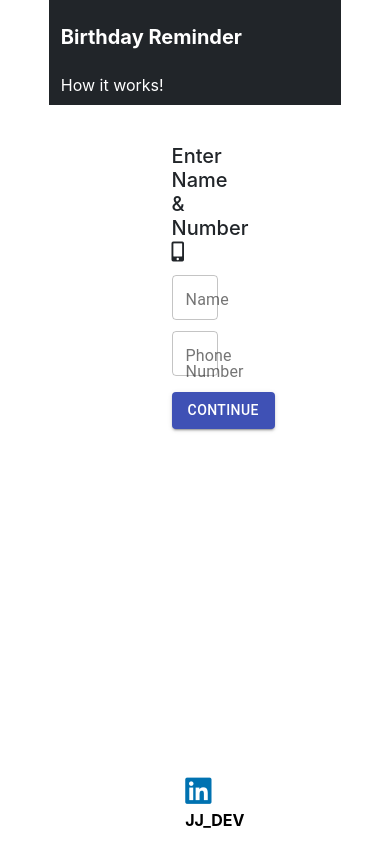
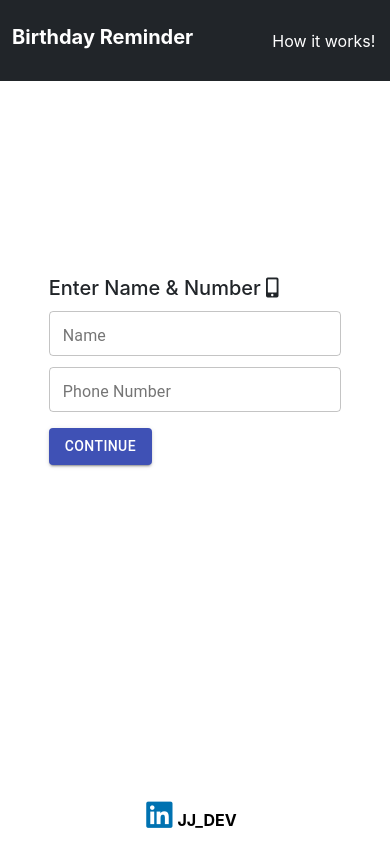
Before and after one commit to justinjohnson-dev/date-reminders, a React (Create React App) app in the folder client/: page / in a window 390 px wide. Built offline with nearby package versions, Linux system fonts and the light colour scheme.

Commit message:
adding mobile and tablet styling

```diff
--- a/client/src/components/banner/banner.css
+++ b/client/src/components/banner/banner.css
@@ -9,6 +9,12 @@
     color:white;
 }
 
+@media only screen and (max-width: 550px) {
+    .navbar-info {
+        margin-right: 0.75%;
+    }
+  }
+
 .navbar-info:hover {
     text-transform: uppercase;
     color: white;
@@ -16,6 +22,6 @@
 
 nav {
     max-height: 5%;
-    max-width: 75%;
+    /* max-width: 75%; */
     margin: 0px auto;
 }
--- a/client/src/components/footer/footer.css
+++ b/client/src/components/footer/footer.css
@@ -7,10 +7,28 @@
 }
 
 .footer {
-    width: 5%;
+    width: 7%;
     margin: 0px auto;
     font-weight: bold;
 }
+
+@media only screen and (max-width: 550px) {
+    .footer {
+        width: 25%;
+    }
+  }
+
+  @media only screen and (max-width: 1024px) and (min-width: 768px)  {
+    .footer {
+        width: 13%;
+    }
+  }
+
+  @media only screen and (max-width: 1350px) and (min-width: 1024px) {
+    .footer {
+        width: 10%;
+    }
+  }
 
 .link-link {
     text-decoration: none;
--- a/client/src/components/user/user.css
+++ b/client/src/components/user/user.css
@@ -1,12 +1,30 @@
 .user-form {
-    width: 12%;
+    width: 16%;
     margin: 0px auto;
     margin-top: 10%;
 }
 
-.center-user {
-    margin: 0px auto;
-}
+@media only screen and (max-width: 550px) {
+    .user-form {
+        width: 75%;
+        margin-top: 50%;
+    }
+  }
+
+  @media only screen and (max-width: 1024px) and (min-width: 768px) {
+    .user-form {
+        width: 50%;
+        margin-top: 40%;
+    }
+  }
+
+  @media only screen and (max-width: 1350px) and (min-width: 1024px) {
+    .user-form {
+        width: 50%;
+        margin-top: 50%;
+    }
+  }
+
 
 .fa-mobile-alt {
     transition: transform 0.5s ease 0s;
--- a/client/src/components/user/user.js
+++ b/client/src/components/user/user.js
@@ -70,6 +70,7 @@ class User extends Component {
                     <p></p>
                     <div className="name-div">
                         <TextField
+                            style={{ width: "100%" }}
                             noValidate
                             onChange={this.onChange}
                             value={this.state.name}
@@ -87,6 +88,7 @@ class User extends Component {
                     </div>
                     <div className="phone-number-div">
                         <TextField
+                            style={{ width: "100%" }}
                             noValidate
                             onChange={this.onChange}
                             value={this.state.phone_number}
```
